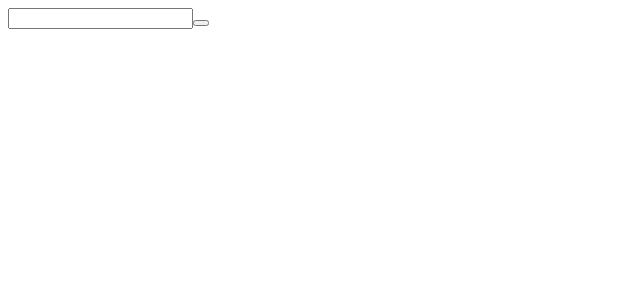
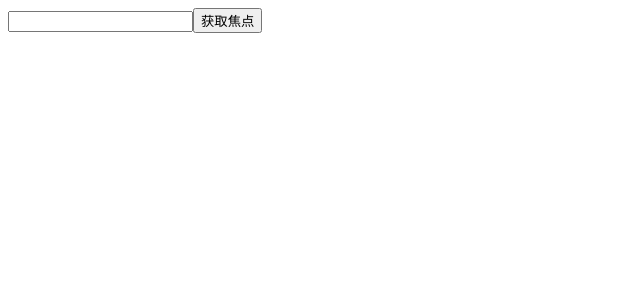
Before and after one commit to m2maomao/react-hooks-demo, a React (Vite) app: page / in a window 1280 px wide. Shown: the top 300 px of the page, without its empty margins (0-640 px from the left). Built offline with nearby package versions, Linux system fonts and the light colour scheme.

Commit message:
fix: get focus

```diff
--- a/src/forwardRef/App.tsx
+++ b/src/forwardRef/App.tsx
@@ -9,7 +9,7 @@ const App = () => {
   return (
     <>
       <Child ref={ref} />
-      <button onClick={handleClick}></button>
+      <button onClick={handleClick}>获取焦点</button>
     </>
   )
 }
```
